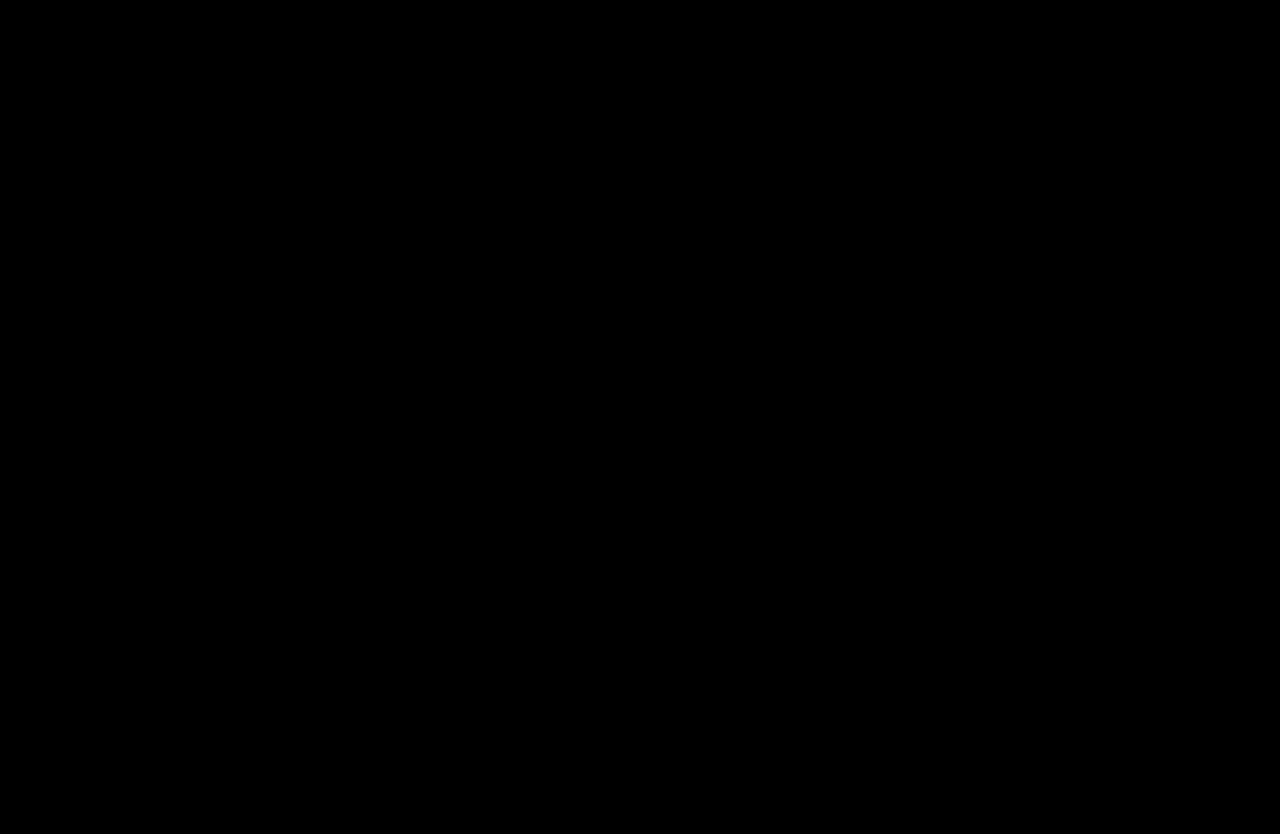
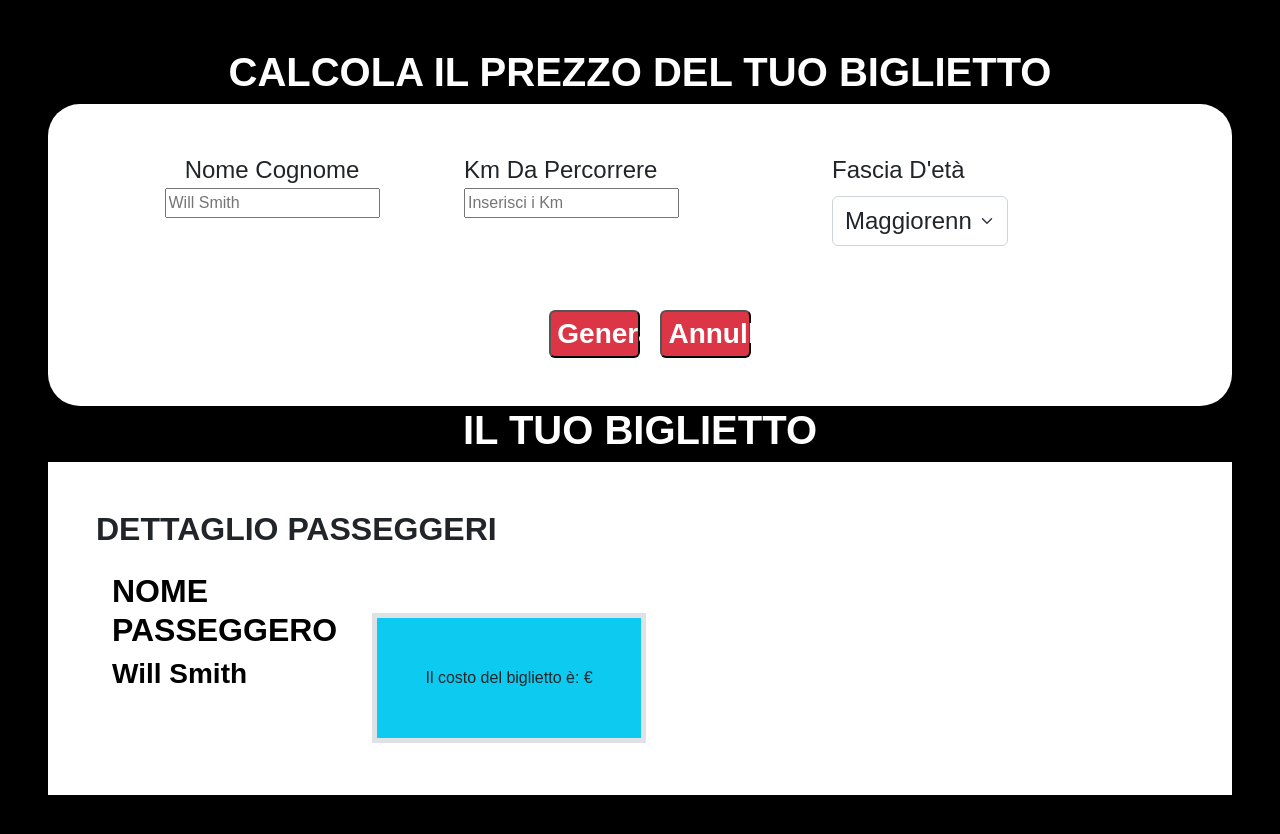
Before and after one commit to DarioOliviero24/js-biglietto-treno-form, a plain HTML site: page index.html in a window 1280 px wide. Before the commit the page ends 800 px from the top, so only its background shows below. Drawn offline with nearby package versions, Linux system fonts and the light colour scheme.

Commit message:
Houston abbiamo un problema JS

```diff
--- a/index.html
+++ b/index.html
@@ -21,11 +21,83 @@
 
 </head>
 <body class="bg-black">
+    <main class="my-bg rounded-5 border-5 p-5">
+
+        <div>
+            <h1 class="fw-bold text-white text-center">
+                CALCOLA IL PREZZO DEL TUO BIGLIETTO
+            </h1>
+        </div>
+    <!-- Section Calcola il prezzo del tuo biglietto -->
+        <div class="bg-white border-5 rounded-5 p-5">
+
+            <form class="row g-3 calc-form" action="" method="get">
+                <div class="col-md-4 text-center">
+                    <label class="card d-flex flex-column border-0 my-text fs-4" for="">
+                        Nome Cognome
+                    </label>
+                    <input type="name" name="name" placeholder="Will Smith" input="inputName">
+                </div>
+                <div class="col-md-4 my-div">
+                    <label class="card my-text fs-4 border-0" for="">
+                        Km Da Percorrere
+                    </label>
+                    <input required id="userDataVoyage" type="number" name="userDataVoyage" placeholder="Inserisci i Km">
+                </div>
+                <div class="col-md-4">
+                    <label required min="0" max="150" class="card form-label my-text fs-4 d-flex flex-column border-0" name="userDataAge" for="userDataAge">Fascia D'età</label>
+                    <select id="inputState" class="form-select w-50 text-center fs-4">
+                    <option value="Maggiorenne" selected>Maggiorenne</option>
+                    <option value="Minorenne">Minorenne</option>
+                    <option value="Over 65">Over 65</option>
+                    </select>
+                </div>
+                <div class="pt-5">
+                    <button class="offset-md-5 col-md-1 my-text fw-bold my-border fs-3 border-5 rounded-2 bg-danger text-white" id="click-button" type="submit">
+                        Genera
+                    </button>
+                    <button class="ms-3 col-md-1 my-text fw-bold my-border fs-3 border-5 rounded-2 bg-danger text-white" id="calc-reset" type="reset">
+                        Annulla
+                    </button>
+
+                </div>
+            </form>
+        </div>
+    <!-- Fine Section calcola il prezzo del tuo bigletto -->
+
+        <div>
+            <h1 class="fw-bold text-white text-center">
+                IL TUO BIGLIETTO
+            </h1>
+        </div>
+
+        <div class="bg-white p-5">
+            <div>
+                <h2 class="fw-bold">DETTAGLIO PASSEGGERI</h2>
+            </div>
+            <div class="my-bg-biglietto h-100 w-25 d-inline-block">
+                <div class="pt-3 ps-3 pb-5 pe-3">
+                    <h2 class="fw-bold text-black">NOME PASSEGGERO</h2>
+                    <h3 class="fw-bold text-black">Will Smith</h3>
+                </div>
+            </div>
+            <div class="bg-white border border-black d-inline-block">
+                <div class="priceTotal p-5 bg-info">
+                 Il costo del biglietto è: €
+                </div>
+            </div>
 
 
+
+        </div>
+
     </main>
+
+
+
+
     <!-- Javascript -->
-    <script type="text/javascript" src="js/script.js"></script>
+    <script src="js/script.js"></script>
 
 </body>
 </html>
--- a/js/script.js
+++ b/js/script.js
@@ -19,6 +19,7 @@
 // const userDataVoyage = parseInt('Inserisci il numero dei Km che dovrai percorrere');
 
 // console.log('userDataVoyage', userDataVoyage , typeof userDataVoyage);
+
 
 //2)Chiedere all'utente l'età
 // const userDataAge = parseInt('Inserisci la tua età');
@@ -64,3 +65,41 @@
 //     se l'utente non inserisce un numero nel campo Km
 //     alert('Devi inserire i chilometri');
 // }
+const clickButton = document.getElementById('click-button');
+
+clickButton.addEventListener('submit',
+    function() {
+        // 1)Chiedere all'utente il numero di km che vuole percorrere
+
+        const userDataVoyage = parseInt(document.getElementById(userDataVoyage).value);
+
+        console.log('userDataVoyage', userDataVoyage , typeof userDataVoyage);
+        if(userDataVoyage){
+            const price = 0.21 * userDataVoyage;
+        }
+
+        //2)Chiedere all'utente l'età
+        const userDataAge = parseInt(document.getElementById(userDataAge).value);
+
+        console.log('userDataAge', userDataAge , typeof userDataAge);
+
+        if( userDataAge < 18){
+            //applico uno sconto del 20%
+            const price = 0.21 * userDataVoyage;
+            const discount = price * 0.20;
+            const priceTotal = price - discount;
+
+            document.querySelector('h4').innerHTML = 'Il Prezzo del biglietto è: €' + priceTotal.toFixed(2);
+        }
+
+        else if( userDataAge >= 65){
+            //gli applico uno sconto del 40%
+            const price = 0.21 * userDataVoyage;
+            const discount = price * 0.40;
+            const priceTotal = price - discount;
+
+            document.querySelector('h4').innerHTML = 'Il Prezzo del biglietto è: €' + priceTotal.toFixed(2);
+        }
+        console.log("userDataVoyage: " + userDataVoyage + " | userDataAge: " + userDataAge + " | name: " + name );
+    }
+);
```
